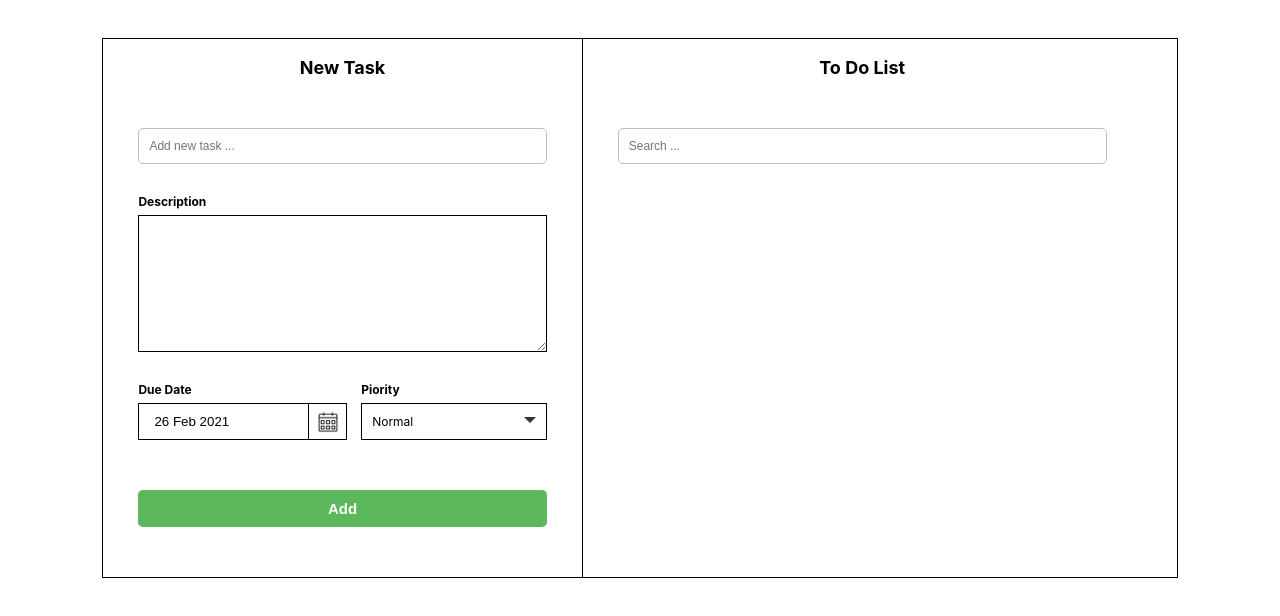
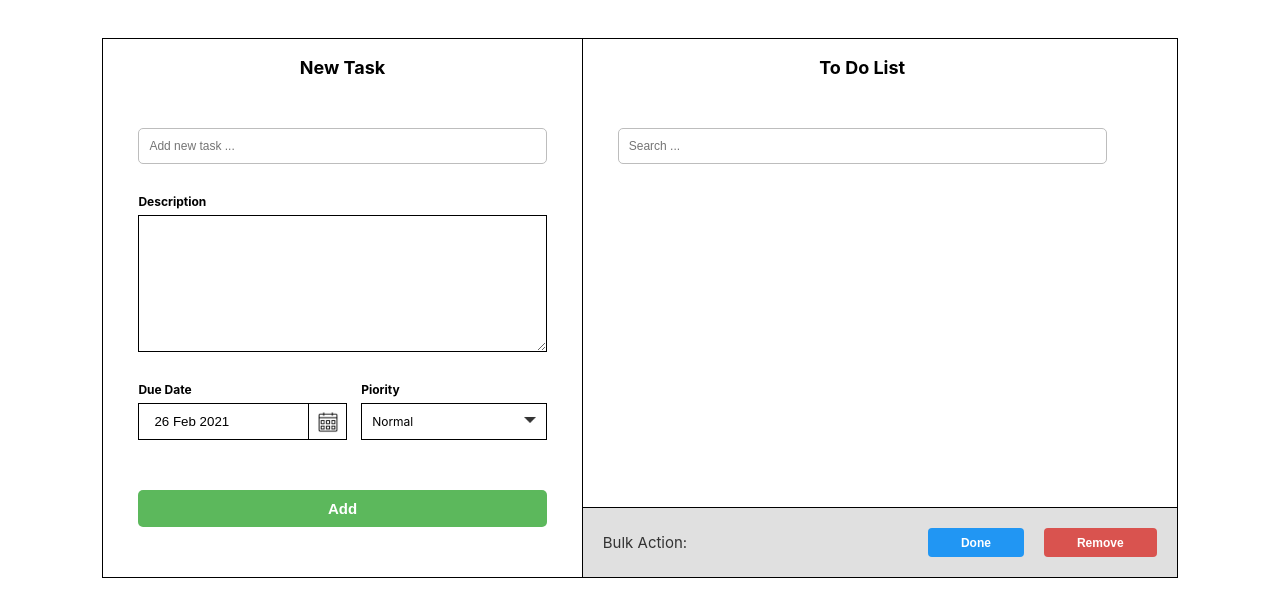
Before and after one commit to TrungyuD/sota-todo-list, a React (Create React App) app: page / in a window 1280 px wide. Shown: the top 616 px of the page. Built offline with nearby package versions, Linux system fonts and the light colour scheme.

Commit message:
bulk action

```diff
--- a/src/components/TodoList/TodoList.css
+++ b/src/components/TodoList/TodoList.css
@@ -21,3 +21,48 @@
     border-radius: 5px;
     width: -webkit-fill-available;
 }
+
+.bottom-list{
+    background: #E0E0E0;
+    border-top: 1px solid;
+    margin-right: -35px;
+    padding: 20px;
+    display: flex;
+    align-items: center;
+    justify-content: space-between;
+    position: absolute;
+    bottom: 0;
+    width: -webkit-fill-available;
+}
+.title-bulk{
+    font-size: 15px;
+    color: #333333;
+    margin: 0;
+}
+.text-btn-bottom{
+    color: #fff;
+    font-size: 12px;
+    font-weight: bold;
+}
+.btn-done-bottom, .btn-remove-bottom{
+    border: none;
+    padding: 7px 33px;
+    border-radius: 4px;
+    margin-left: 20px;
+    cursor: pointer;
+}
+.btn-done-bottom, .btn-remove-bottom:focus{
+    outline: none;
+}
+.btn-done-bottom{
+    background: #2196F3;
+}
+.btn-remove-bottom{
+    background: #D9534F;
+}
+
+@media only screen and (max-width: 768px) {
+    .content-list{
+        padding: 0;
+    }
+}
--- a/src/components/TodoList/TodoList.js
+++ b/src/components/TodoList/TodoList.js
@@ -7,6 +7,7 @@
     const sortTasks = tasks.sort((a,b) => {
         return new Date(a.date).getTime() - new Date(b.date).getTime()
     })
+
     return (
         <div className="list">
             <div className="content-list">
@@ -20,6 +21,23 @@
                 }
                 </div>
             </div>
+
+            {
+                true &&
+                <div className="bottom-list">
+                    <p className="title-bulk">Bulk Action:</p>
+                    <div className="right-bottom">
+                        <button className="btn-done-bottom">
+                            <span className="text-btn-bottom">Done</span>
+                            </button>
+                            <button className="btn-remove-bottom">
+                            <span  className="text-btn-bottom">Remove</span>
+                        </button>
+                    </div>
+                </div>
+            }
+
+
         </div>
     )
 }
```
